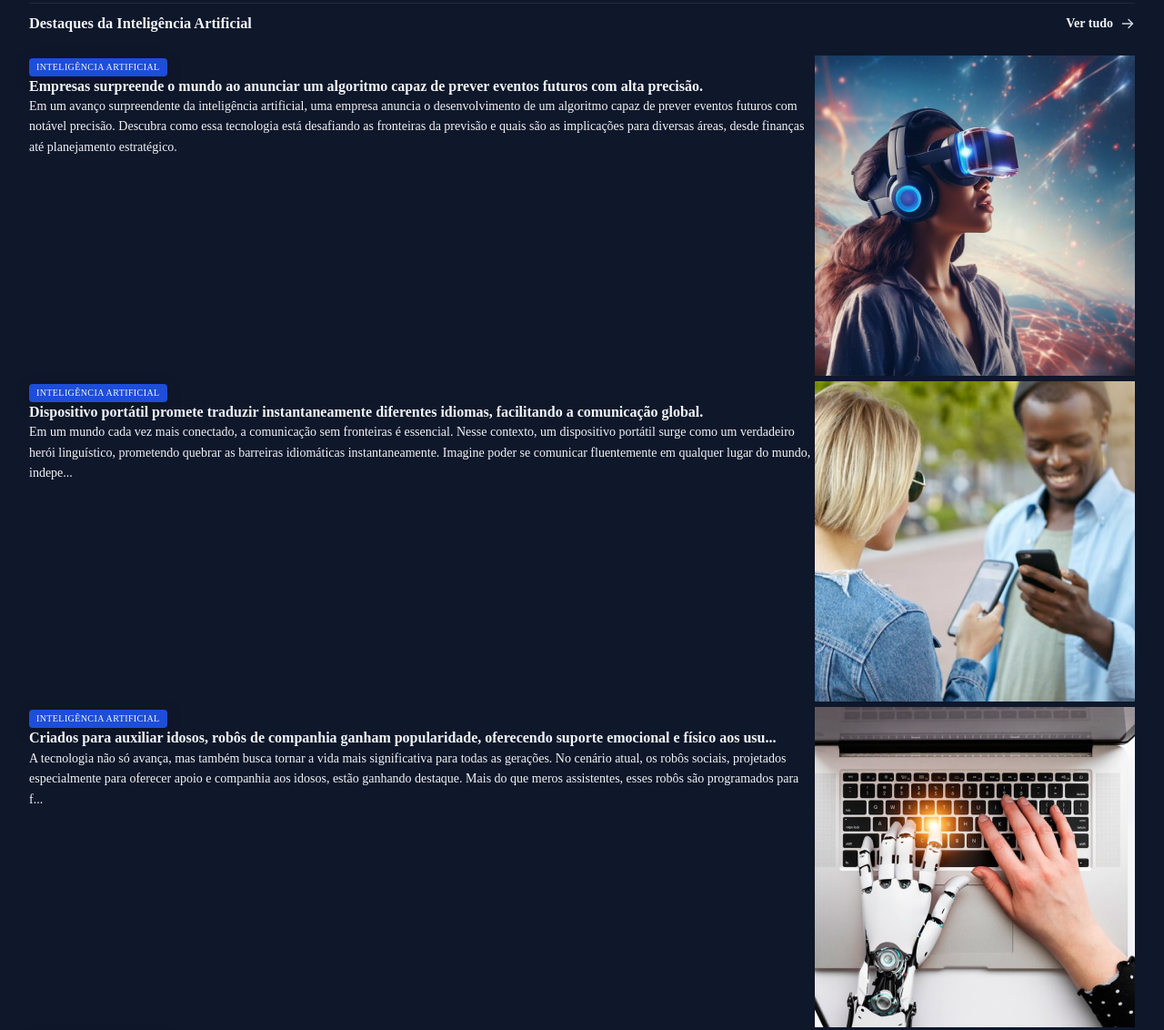
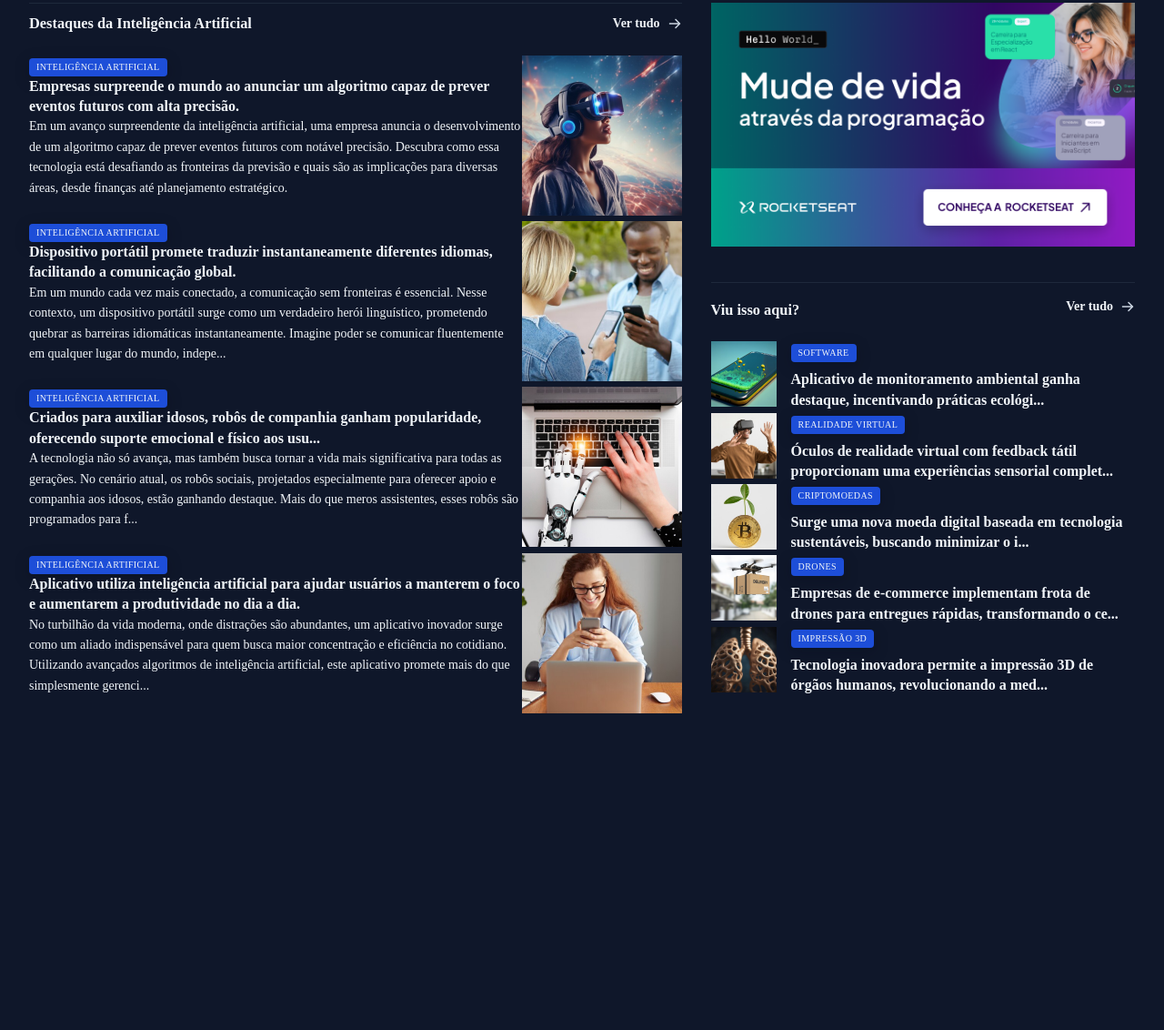
Before and after one commit to robertojr20/Projeto-Portal-de-Noticias, a plain HTML site: page index.html in a window 1280 px wide. Shown: the part 1060-2192 px from the top of the page at 91% size. After the commit the page ends 1890 px from the top, so only its background shows below. Drawn offline with Linux system fonts and the light colour scheme.

Commit message:
estilizando os ultimos cards

```diff
--- a/index.html
+++ b/index.html
@@ -221,10 +221,9 @@
             </div>
         </section>
 
-        <div>
+        <aside>
             <div id="ads">
                 <img src="assets/Ads.png" alt="">
-            </div>
             </div>
 
             <section id="more">
@@ -237,20 +236,20 @@
             </header>
 
             <div class="grid grid-gap-32">
-                <article class="grid grid-flow-col">
+                <article class="grid grid-flow-col gap-16">
                     <div>
-                        <img src="assets/images/Image 14.png" alt="">
+                        <img src="assets/images/Image 14.png" alt="Aplicativo de monitoramento ambiental ganha destaque, incentivando práticas ecológicas e promovendo a conscientização">
                     </div>
                     <div>
                         <span class="content-tag"> Software </span>
                         <h3 class="text-xl">
-                            Aplicativo de monitoramento ambiental ganha destaque, incentivando práticas ecológicas e pro...
+                            Aplicativo de monitoramento ambiental ganha destaque, incentivando práticas ecológi...
                         </h3>
                     </div>
                 </article>
-                <article class="grid grid-flow-col">
+                <article class="grid grid-flow-col gap-16">
                     <div>
-                        <img src="assets/images/Image 15.png" alt="">
+                        <img src="assets/images/Image 15.png" alt="Óculos de realidade virtual com feedback tátil proporcionam uma experiência sencorial completa, inmergino usúarios em ambientes digitais ">
                     </div>
                     <div>
                         <span class="content-tag"> Realidade Virtual </span>
@@ -259,9 +258,9 @@
                         </h3>
                     </div>
                 </article>
-                <article class="grid grid-flow-col">
+                <article class="grid grid-flow-col gap-16">
                     <div>
-                        <img src="assets/images/Image 16.png" alt="">
+                        <img src="assets/images/Image 16.png" alt="Surge uma nova moeda digital baseada em tecnologias sustentáveis, buscando minimizar o impacto ambiental asscoiado à mineração de criptmoedas ">
                     </div>
                     <div>
                         <span class="content-tag"> Criptomoedas </span>
@@ -270,9 +269,9 @@
                         </h3>
                     </div>
                 </article>
-                <article class="grid grid-flow-col">
+                <article class="grid grid-flow-col gap-16">
                     <div>
-                        <img src="assets/images/Image 17.png" alt="">
+                        <img src="assets/images/Image 17.png" alt="Empresas de e-commerce implementam a frota de drones para entreas rápidas, transformando o cenário do comércio online">
                     </div>
                     <div>
                         <span class="content-tag"> Drones  </span>
@@ -281,9 +280,9 @@
                         </h3>
                     </div>
                 </article>
-                <article class="grid grid-flow-col">
+                <article class="grid grid-flow-col gap-16">
                     <div>
-                        <img src="assets/images/Image 18.png" alt="">
+                        <img src="assets/images/Image 18.png" alt="Tecnologia inovadora permite a impressão  2D de órgãos humanos, revolucionando a medicina e a lista de espera por transplantes ">
                     </div>
                     <div>
                         <span class="content-tag"> Impressão 3D </span>
@@ -295,6 +294,7 @@
 
             </div>
         </section>
+    </aside>
    </main>
 </body>
 </html>
--- a/styles/global.css
+++ b/styles/global.css
@@ -61,8 +61,17 @@ img {
     margin-inline: auto;
 }
  main {
-    margin-top:40px;
-    gap: 80px;
+    margin-block:40px;
+    row-gap: 80px;
+    column-gap:32px;
+
+    grid-template-columns: 2fr 1.3fr;
+
+
+    grid-template-areas:
+     "featured featured"
+     "weekly weekly"
+     "ai aside";
  }
 
  /*Design dos Titulos*/
--- a/styles/sections.css
+++ b/styles/sections.css
@@ -21,6 +21,7 @@ section header {
 }
 
 #featured {
+    grid-area: featured;
     img {
         height: 100%;
         object-fit: cover;
@@ -61,7 +62,7 @@ section header {
 }
 
 #weekly {
-
+    grid-area: weekly;
 
     &>div {
         grid-template-columns: repeat(4,292px);
@@ -87,3 +88,34 @@ section header {
         }
     }
 }
+
+#ai {
+    grid-area: ai;
+    img{
+        width: 176px;
+        aspect-ratio: 1/1;
+        object-fit: cover;
+    }
+
+    h3 {
+        margin-block: 8px 4pz;
+
+
+    }
+}
+
+aside{
+    grid-area:aside ;
+}
+
+#more{
+    margin-top: 32px;
+    h3 {
+        margin-top: 8px;
+    }
+    img{
+        width: 72px;
+        aspect-ratio:1/1;
+        object-fit:cover;
+    }
+}
```
Lines whose indentation alone changed are shown as unchanged.
